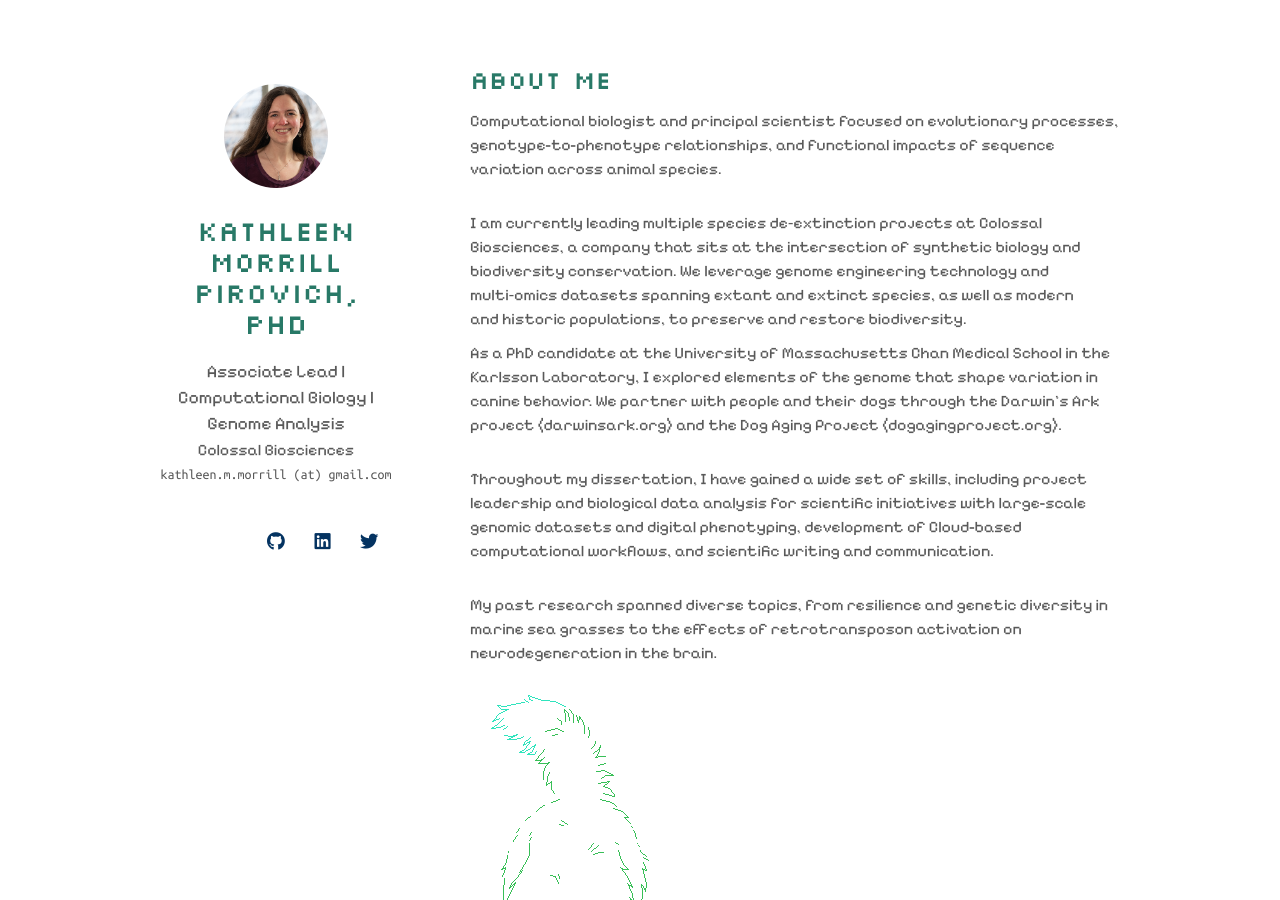
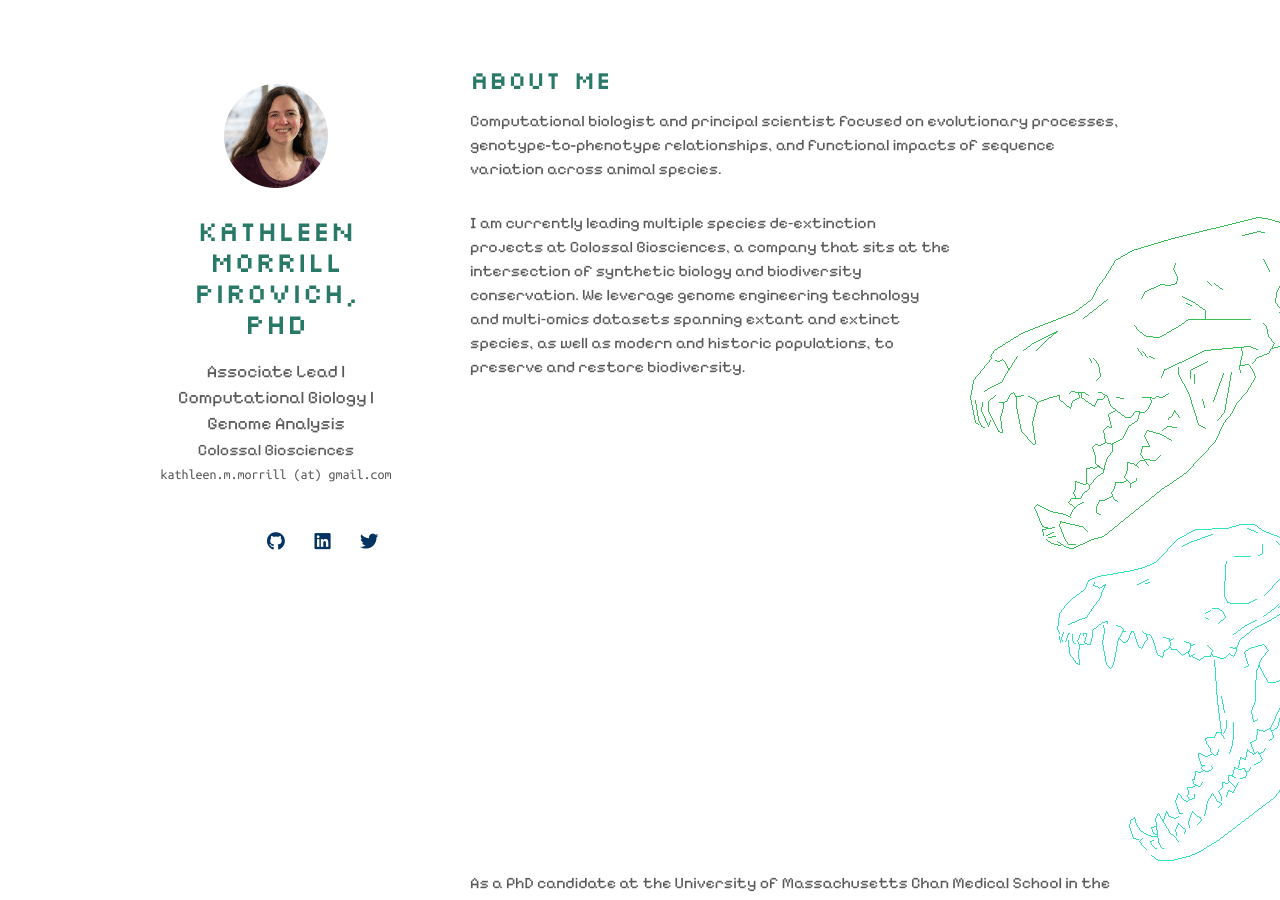
Before and after one commit to tabbzi/tabbzi.github.io, a Jekyll site: the page built from index.md, in a window 1280 px wide and 900 px high. Built offline with Jekyll 4.4.1, drawn with Linux system fonts in a browser that asks for light colours; nearby versions of some CDN libraries; a style sheet for code colours, icons or effects is not loaded; our own code applies the rules of GitHub Pages for plain Markdown files.

Commit message:
Update index.md

```diff
--- a/index.md
+++ b/index.md
@@ -14,9 +14,7 @@ layout: homepage
         <div style="flex: 1;">
             I am currently leading multiple species de‑extinction projects at Colossal Biosciences, a company that sits at the intersection of synthetic biology and biodiversity conservation. We leverage genome engineering technology and multi‑omics datasets spanning extant and extinct species, as well as modern and historic populations, to preserve and restore biodiversity.
         </div>
-        <div style="position: relative; flex-shrink: 0;">
-            <img src="./assets/img/graphic_ColossalBiosciences.gif" style="position: absolute; left: 20px; top: 0;">
-        </div>
+        <img src="./assets/img/graphic_ColossalBiosciences.gif" style="max-width: none !important; flex-shrink: 0; margin-right: -250px; z-index: 1;">
     </div>
 
     <p>
```
